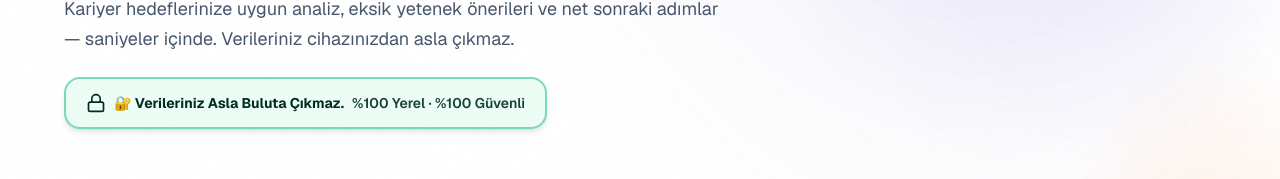
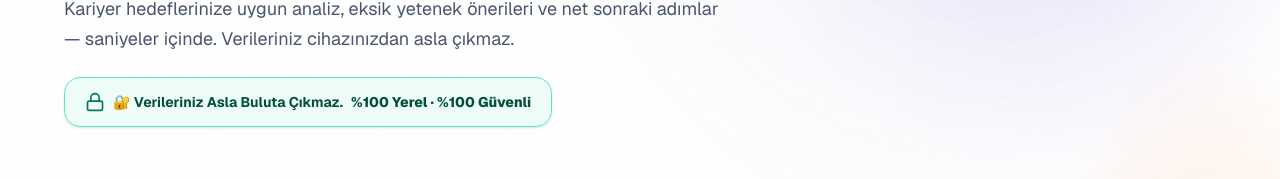
Before and after one commit to Dpehect/Softbridge-Career-Forge-FullStack-Web-App, a Next.js app: page / in a window 1280 px wide. Shown: the part 447-626 px from the top of the page. Built offline with nearby package versions, Linux system fonts and the light colour scheme; no server answers.

Commit message:
style: apply high contrast explicit emerald-900 color classes to home page trust badge spans

```diff
--- a/src/app/page.tsx
+++ b/src/app/page.tsx
@@ -112,13 +112,13 @@ export default function HomePage() {
             {/* Güven rozeti — en büyük USP */}
             <motion.div
               {...fadeUp(0.18)}
-              className="inline-flex flex-col sm:flex-row sm:items-center gap-2 rounded-2xl border-2 border-emerald-500/50 bg-emerald-50 px-5 py-3.5 text-sm font-bold text-emerald-950 shadow-md dark:border-emerald-500/40 dark:bg-emerald-500/15 dark:text-emerald-100"
+              className="inline-flex flex-col sm:flex-row sm:items-center gap-2 rounded-2xl border border-emerald-300 bg-emerald-50/80 px-5 py-3.5 text-sm font-bold shadow-sm dark:border-emerald-800/80 dark:bg-emerald-950/30"
             >
-              <span className="inline-flex items-center gap-2">
-                <Lock className="w-5 h-5 shrink-0" />
+              <span className="inline-flex items-center gap-2 text-emerald-900 dark:text-emerald-300">
+                <Lock className="w-5 h-5 shrink-0 text-emerald-700 dark:text-emerald-400" />
                 🔐 Verileriniz Asla Buluta Çıkmaz.
               </span>
-              <span className="font-semibold opacity-90">
+              <span className="font-extrabold text-emerald-900 dark:text-emerald-300">
                 %100 Yerel · %100 Güvenli
               </span>
             </motion.div>
```
